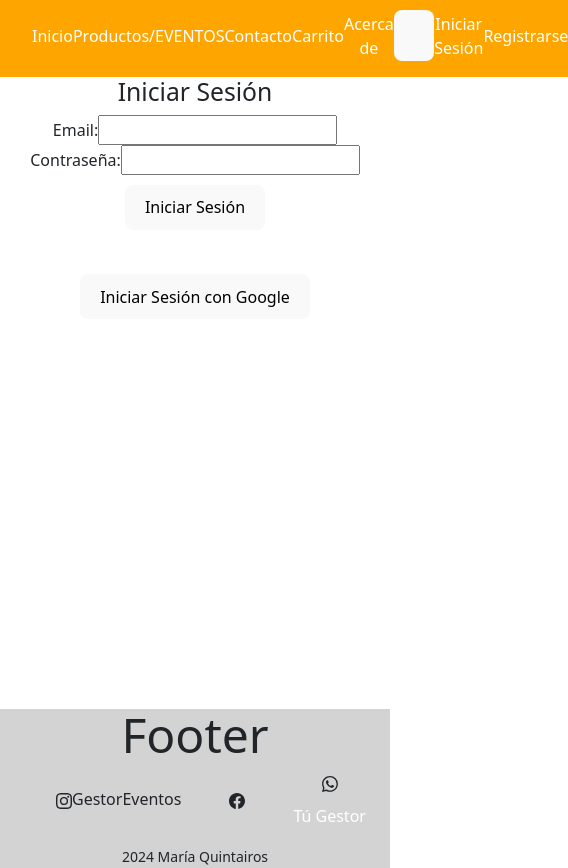
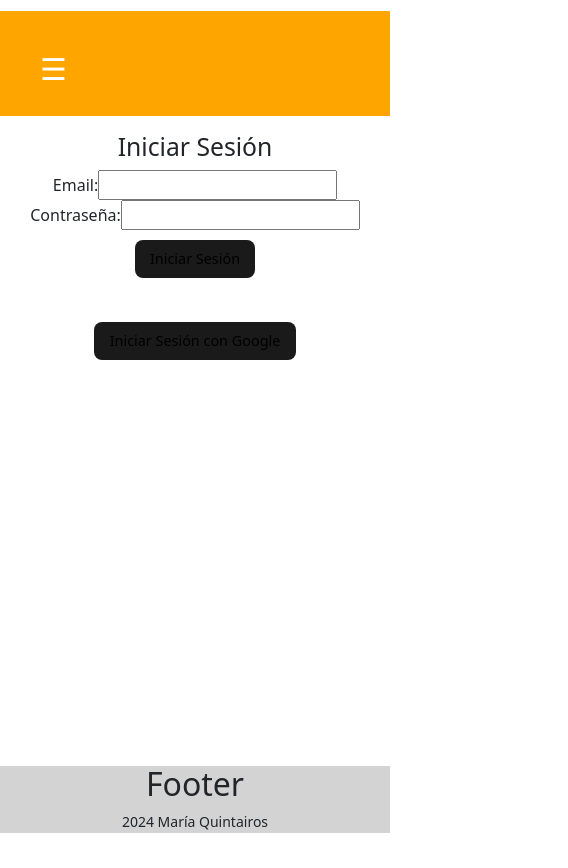
Before and after one commit to quingtairos/EjercicioReact, a React (Vite) app in the folder AppWebEventos/: page /iniciar-sesion in a window 390 px wide. Shown: the whole page, 568 px wide, since content can reach past the window. After the commit the page ends 844 px from the top, so only its background shows below. Built offline with nearby package versions, Linux system fonts and the light colour scheme; no server answers; the database is empty.

Commit message:
añadir estilos y un menu desolegable para pantallas pequeñas

```diff
--- a/AppWebEventos/src/App.css
+++ b/AppWebEventos/src/App.css
@@ -49,5 +49,71 @@ main{
 }
 
 img {
-  width: 50%;
+  max-width: 100%;
+  height: auto;
 }
+
+button {
+  border-radius: 8px;
+  border: 1px solid transparent;
+  padding: 0.6em 1.2em;
+  font-size: 1em;
+  font-weight: 500;
+  font-family: inherit;
+  background-color: #1a1a1a;
+  cursor: pointer;
+  transition: border-color 0.25s;
+}
+
+@media (max-width: 480px) {
+  button {
+    font-size: 0.9em;
+    padding: 0.5em 1em;
+  }
+}
+
+@media (max-width: 768px) {
+  h1 {
+    font-size: 2em;
+  }
+
+  /* .logo {
+    height: 4em;
+  } */
+
+  .card {
+    padding: 1.5em;
+    margin: 10px;
+  }
+
+  img {
+    max-width: 100%;
+  }
+
+  .container {
+    padding: 1rem;
+  }
+}
+
+@media (max-width: 480px) {
+  h1 {
+    font-size: 1.5em;
+  }
+
+  .logo {
+    height: 3em;
+  }
+
+  .card {
+    padding: 1em;
+    margin: 8px;
+  }
+
+  img {
+    max-width: 90%;
+  }
+
+  main {
+    margin: 20px;
+  }
+}
--- a/AppWebEventos/src/components/Carrito/Carrito.css
+++ b/AppWebEventos/src/components/Carrito/Carrito.css
@@ -8,7 +8,7 @@
   .lista-productos {
     display: flex;
     flex-direction: column;
-    /* flex-wrap: wrap; */
+    flex-wrap: wrap;
     gap: 10px;
     margin-top: 20px;
   }
@@ -20,6 +20,8 @@
     display: flex;
     justify-content: space-between;
     align-items: center;
+    /* width: 100%; */
+    box-sizing: border-box;
     /* width: calc(50% - 10px); */
   }
 
@@ -65,4 +67,17 @@ button {
   .producto-en-carrito {
     width: 100%;
   }
+
+  .lista-productos {
+    flex-direction: column;
+  }
+
+  .producto-en-carrito {
+      margin-bottom: 20px;
+  }
+
+  .modal-content {
+      width: 90%;
+  }
+
 }
--- a/AppWebEventos/src/components/Carrito/Carrito.tsx
+++ b/AppWebEventos/src/components/Carrito/Carrito.tsx
@@ -132,7 +132,7 @@ const Carrito: React.FC = () => {
           //manejamos el cambio de cantidad
           const handleCambiarCantidad = async (id: string, newCantidad: number) => {
             if (usuario) {
-              try{
+              try {
                 const carritoRef = doc(db, 'carrito', usuario.uid || '');
                 const actualizarCarrito = productosEnCarrito.map((producto) => producto.id === id ? {...producto, cantidad: newCantidad } : producto);
 
--- a/AppWebEventos/src/components/Header/Header.css
+++ b/AppWebEventos/src/components/Header/Header.css
@@ -1,11 +1,16 @@
 ul {
     list-style-type: none;
     display: flex;
+    justify-content: space-between;/* space-around*/
+    /* padding: 0;
+    margin: 0; */
+    flex-grow: 1;
 }
 
 li {
     /* margin-right: 20px; */
     margin: auto;
+   /*  margin: 10px; */
 }
 
 a {
@@ -32,6 +37,9 @@ nav {
     align-items: center; */
     background-color: orange;
     color: white;
+    /* display: flex; */
+    justify-content: space-between;
+    padding: 10px;
 }
 
 h1 {
@@ -43,3 +51,57 @@ h1 {
 .text-light {
     background-color: orange;
 }
+
+.menu-toggle {
+    display: none;
+    font-size: 30px;
+    background: none;
+    border: none;
+    color: white;
+    cursor: pointer;
+}
+
+@media (max-width: 768px) {
+    .menu-toggle {
+        display: block;
+    }
+
+    ul {
+        display: none;
+        flex-direction: column;
+        align-items: center;
+        position: absolute;
+        top: 60px;
+        right: 0;
+        width: 100%;
+        background-color: orange;
+    }
+
+    ul.open {
+        display: flex;
+    }
+
+    li {
+        margin: 15px 0;
+    }
+}
+
+
+@media (max-width: 768px) {
+    /* ul {
+        flex-direction: column;
+        align-items: center;
+    } */
+
+    nav {
+        padding: 10px;
+    }
+
+    h1 {
+        font-size: 2rem;
+    }
+
+    li {
+        margin: 0;/*5px*/
+    }
+}
--- a/AppWebEventos/src/components/Header/Header.tsx
+++ b/AppWebEventos/src/components/Header/Header.tsx
@@ -14,6 +14,7 @@ const Header: React.FC = () => {
 
     const [isAuthenticated, setIsAuthenticated] = useState<boolean>(false);
     const [hasAccount, setHasAccount] = useState<boolean>(false);
+    const [isMenuOpen, setIsMenuOpen] = useState(false);
     const navigate = useNavigate();
 
     useEffect(() => {
@@ -43,6 +44,9 @@ const Header: React.FC = () => {
             }
         };
 
+        const toggleMenu = () => setIsMenuOpen(!isMenuOpen);
+
+
     /* return (
         <div className="Header">
             <div className='busqueda'>
@@ -69,12 +73,10 @@ const Header: React.FC = () => {
     return (
         <header className='text-light'>
             <nav>
-                <ul>
+                <ul className={isMenuOpen ? 'open' : ''}>
                     <li><Link to="/">Inicio</Link></li>
                     <li><Link to="../Productos">Productos/EVENTOS</Link></li>
-                    <li><Link to="/contacto">Contacto</Link></li>
                     <li><Link to="../Carrito">Carrito</Link></li>
-                    <li><Link to="/sobreNos">Acerca de</Link></li>
                     <li>
                         <button onClick={handleUserIconClick}>
                             <img src={userIcon} alt="PERFIL"  width="30" height="30" />
@@ -87,6 +89,9 @@ const Header: React.FC = () => {
                         </>
                     )}
                 </ul>
+                <button className="menu-toggle" onClick={toggleMenu}>
+                    ☰
+                </button>
             </nav>
         </header>
     );
--- a/AppWebEventos/src/index.css
+++ b/AppWebEventos/src/index.css
@@ -24,10 +24,12 @@ a:hover {
 
 body {
   margin: 0;
-  /* display: flex; */
+  display: flex;
   place-items: center;
   min-width: 320px;
   min-height: 100vh;
+  /* justify-content: center;*/
+  align-items: center;
 }
 
 h1 {
```
